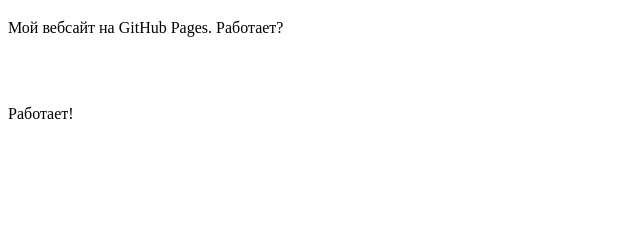
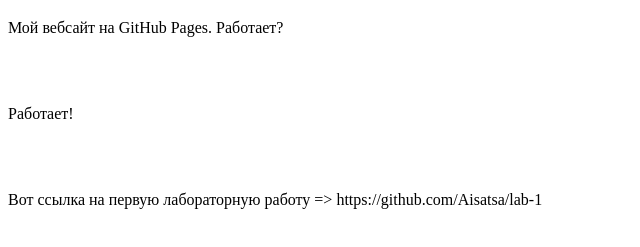
Before and after one commit to Aisatsa/Aisatsa.github.io, a plain HTML site: page index.html in a window 1280 px wide. Shown: the part 61-308 px from the top of the page, without its empty margins (0-640 px from the left). Drawn offline with Linux system fonts and the light colour scheme.

Commit message:
Update index.html

```diff
--- a/index.html
+++ b/index.html
@@ -3,6 +3,7 @@
 <body>
 <h1>Hello, world</h1>
 <p>Мой вебсайт на  GitHub Pages. Работает?</p> <br><br>
-  <p> Работает! </p>
+  <p> Работает! </p><br><br>
+  <p> Вот ссылка на первую лабораторную работу => <a> https://github.com/Aisatsa/lab-1</a> </p>
 </body>
 </html>
```
